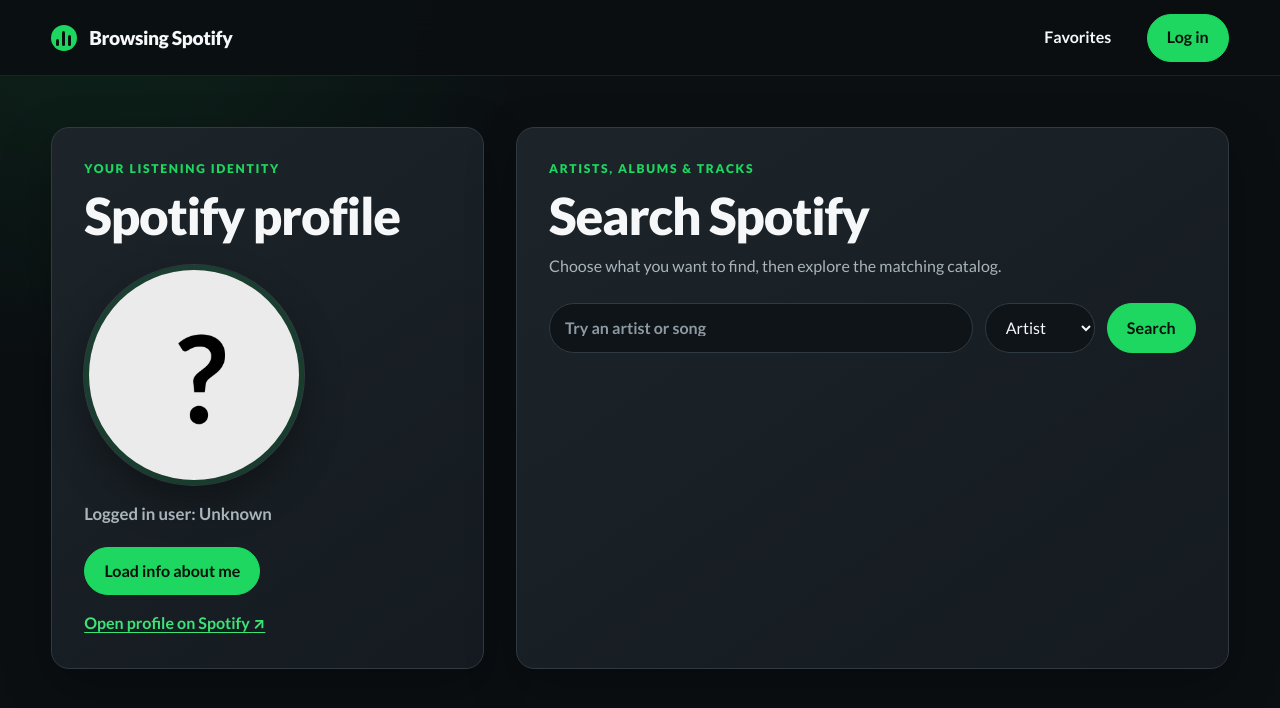
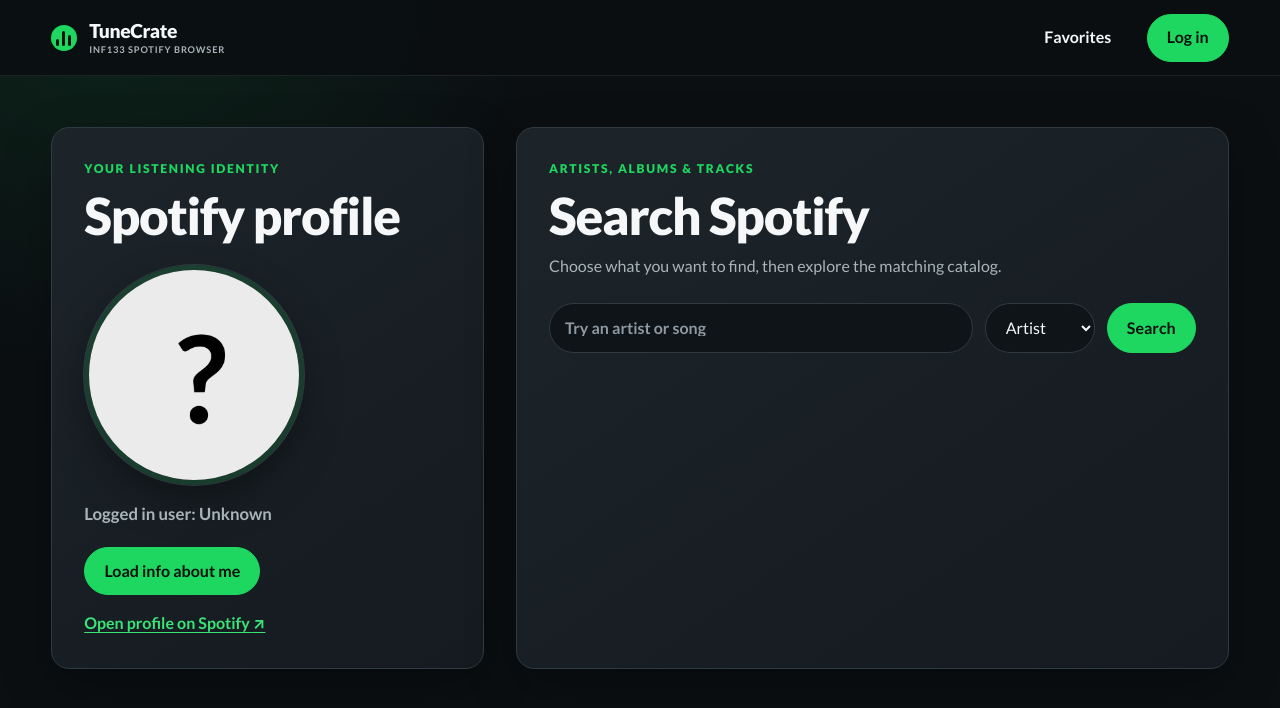
Before and after one commit to lalalastella/a3-spotify, an Angular app in the folder client/: page / in a window 1280 px wide. Shown: the top 708 px of the page. Built offline with nearby package versions, Linux system fonts and the light colour scheme.

Commit message:
Brand app as TuneCrate

```diff
--- a/client/src/app/app.component.css
+++ b/client/src/app/app.component.css
@@ -13,9 +13,7 @@
 	gap: 0.75rem;
 	margin: 0;
 	color: var(--app-text);
-	font-size: clamp(1rem, 2vw, 1.2rem);
-	font-weight: 900;
-	letter-spacing: -0.02em;
+	text-decoration: none;
 }
 
 .app-brand:hover {
@@ -44,6 +42,27 @@
 .brand-signal i:nth-child(2) { height: 15px; }
 .brand-signal i:nth-child(3) { height: 11px; }
 
+.brand-copy {
+	display: flex;
+	flex-direction: column;
+	line-height: 1.05;
+}
+
+.brand-copy strong {
+	font-size: clamp(1rem, 2vw, 1.2rem);
+	font-weight: 900;
+	letter-spacing: -0.02em;
+}
+
+.brand-copy small {
+	margin-top: 0.22rem;
+	color: var(--app-muted);
+	font-size: 0.58rem;
+	font-weight: 700;
+	letter-spacing: 0.09em;
+	text-transform: uppercase;
+}
+
 .login-button {
 	margin-left: 1rem;
 }
@@ -69,3 +88,13 @@
 	max-width: 1440px;
 	padding: clamp(1.25rem, 4vw, 3.5rem);
 }
+
+@media (max-width: 430px) {
+	.brand-copy small {
+		display: none;
+	}
+
+	.login-button {
+		margin-left: 0;
+	}
+}
--- a/client/src/app/app.component.html
+++ b/client/src/app/app.component.html
@@ -1,7 +1,10 @@
 <nav class="navbar app-navbar sticky-top" aria-label="Primary navigation">
-  <a class="navbar-brand app-brand" href="/" aria-label="Browsing Spotify home">
+  <a class="navbar-brand app-brand" href="/" aria-label="TuneCrate — INF133 Spotify Browser home">
     <span class="brand-signal" aria-hidden="true"><i></i><i></i><i></i></span>
-    <span>Browsing Spotify</span>
+    <span class="brand-copy">
+      <strong>TuneCrate</strong>
+      <small>INF133 Spotify Browser</small>
+    </span>
   </a>
   <div class="nav-actions">
     <a class="favorites-nav" routerLink="/favorites">Favorites</a>
--- a/client/src/index.html
+++ b/client/src/index.html
@@ -2,7 +2,7 @@
 <html lang="en" data-bs-theme="dark">
 <head>
   <meta charset="utf-8">
-  <title>Spotify browser</title>
+  <title>TuneCrate | INF133 Spotify Browser</title>
   <base href="/">
 
   <meta name="viewport" content="width=device-width, initial-scale=1">
```
Also changed, not shown: 1 other file (tests, documents, lock files or other folders).
